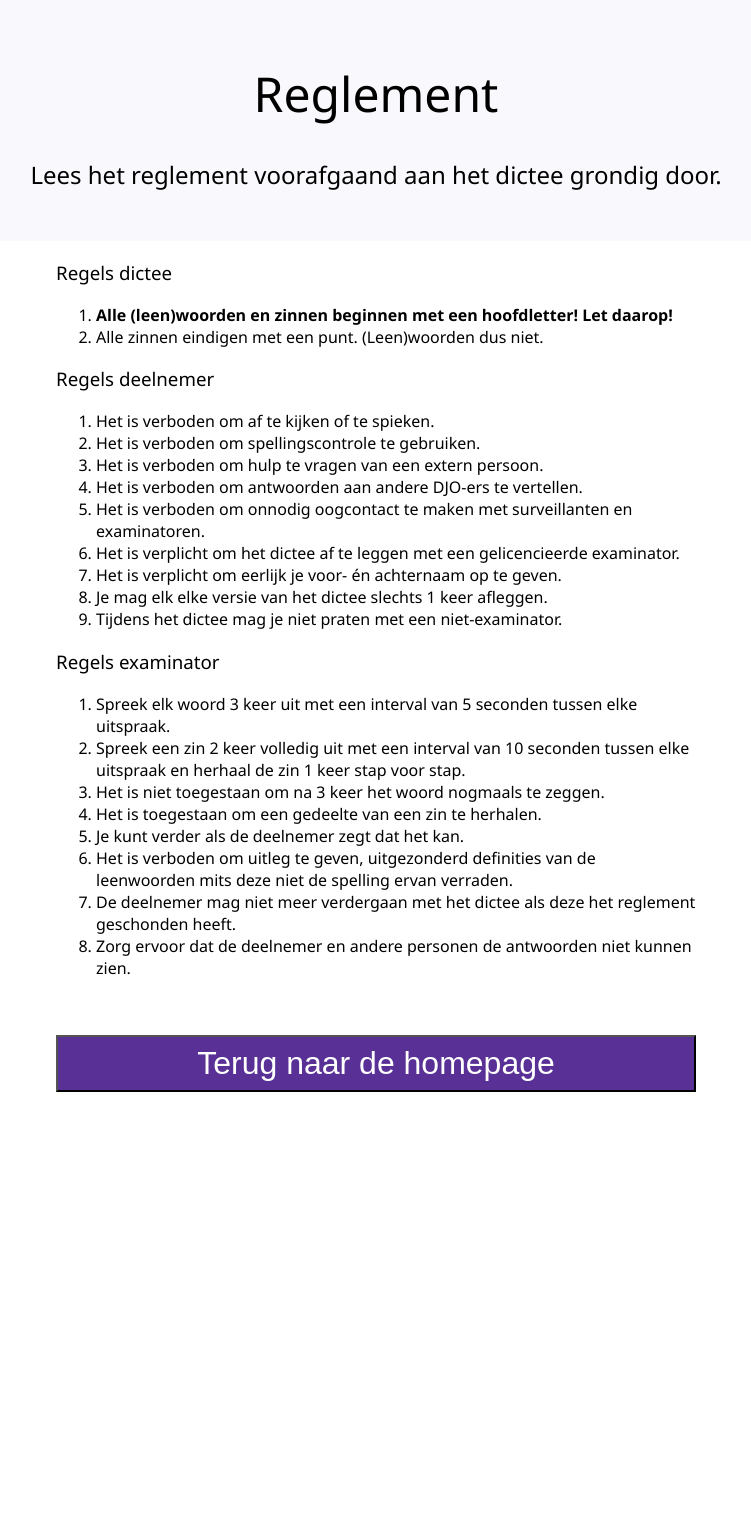
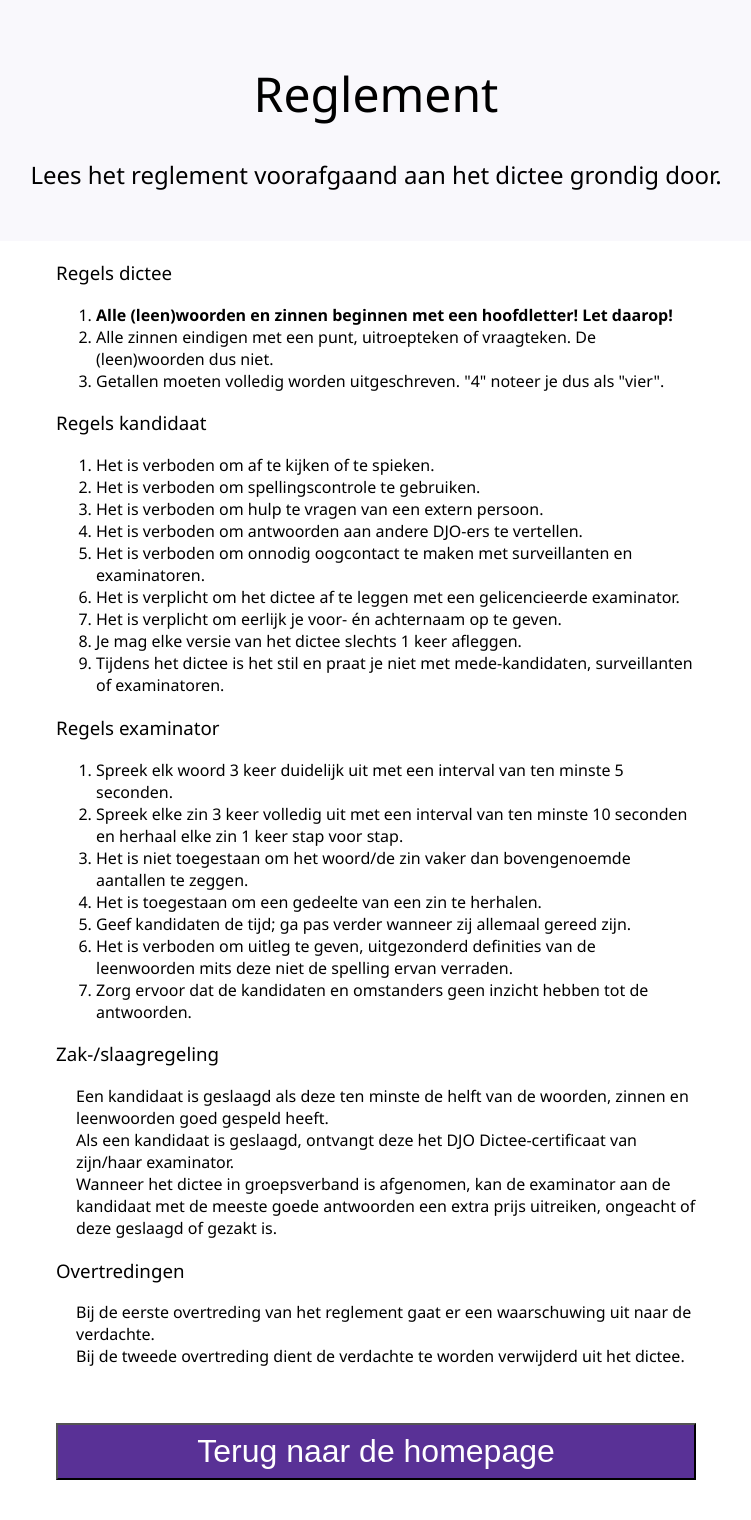
Before and after one commit to djoamersfoort/dictee, a PHP site: page /reglement/ in a window 1280 px wide. Shown: the part 101-1621 px from the top of the page, without its empty margins (264-1015 px from the left). Before the commit the page ends 1193 px from the top, so only its background shows below. Run offline with PHP 8.4, Linux system fonts and the light colour scheme.

Commit message:
Chore: update reglement after last dictee session

```diff
--- a/dictee.css
+++ b/dictee.css
@@ -69,6 +69,9 @@ table {
 #dictee {
     width: 50%;
     margin: auto;
+}
+#dictee p {
+    margin-left: 20px;
 }
 #dictee h3 {
     font-weight: normal;
--- a/reglement/index.html
+++ b/reglement/index.html
@@ -19,9 +19,10 @@
 <h3>Regels dictee</h3>
 <ol>
 <li><b>Alle (leen)woorden en zinnen beginnen met een hoofdletter! Let daarop!</b></li>
-<li>Alle zinnen eindigen met een punt. (Leen)woorden dus niet.</li>
+<li>Alle zinnen eindigen met een punt, uitroepteken of vraagteken. De (leen)woorden dus niet.</li>
+<li>Getallen moeten volledig worden uitgeschreven. "4" noteer je dus als "vier".</li>
 </ol>
-<h3>Regels deelnemer</h3>
+<h3>Regels kandidaat</h3>
 <ol>
 <li>Het is verboden om af te kijken of te spieken.</li>
 <li>Het is verboden om spellingscontrole te gebruiken.</li>
@@ -30,20 +31,27 @@
 <li>Het is verboden om onnodig oogcontact te maken met surveillanten en examinatoren.</li>
 <li>Het is verplicht om het dictee af te leggen met een gelicencieerde examinator.</li>
 <li>Het is verplicht om eerlijk je voor- én achternaam op te geven.</li>
-<li>Je mag elk elke versie van het dictee slechts 1 keer afleggen.</li>
-<li>Tijdens het dictee mag je niet praten met een niet-examinator.</li>
+<li>Je mag elke versie van het dictee slechts 1 keer afleggen.</li>
+<li>Tijdens het dictee is het stil en praat je niet met mede-kandidaten, surveillanten of examinatoren.</li>
 </ol>
 <h3>Regels examinator</h3>
 <ol>
-<li>Spreek elk woord 3 keer uit met een interval van 5 seconden tussen elke uitspraak.</li>
-<li>Spreek een zin 2 keer volledig uit met een interval van 10 seconden tussen elke uitspraak en herhaal de zin 1 keer stap voor stap.</li>
-<li>Het is niet toegestaan om na 3 keer het woord nogmaals te zeggen.</li>
+<li>Spreek elk woord 3 keer duidelijk uit met een interval van ten minste 5 seconden.</li>
+<li>Spreek elke zin 3 keer volledig uit met een interval van ten minste 10 seconden en herhaal elke zin 1 keer stap voor stap.</li>
+<li>Het is niet toegestaan om het woord/de zin vaker dan bovengenoemde aantallen te zeggen.</li>
 <li>Het is toegestaan om een gedeelte van een zin te herhalen.</li>
-<li>Je kunt verder als de deelnemer zegt dat het kan.</li>
+<li>Geef kandidaten de tijd; ga pas verder wanneer zij allemaal gereed zijn.</li>
 <li>Het is verboden om uitleg te geven, uitgezonderd definities van de leenwoorden mits deze niet de spelling ervan verraden.</li>
-<li>De deelnemer mag niet meer verdergaan met het dictee als deze het reglement geschonden heeft.</li>
-<li>Zorg ervoor dat de deelnemer en andere personen de antwoorden niet kunnen zien.</li>
+<li>Zorg ervoor dat de kandidaten en omstanders geen inzicht hebben tot de antwoorden.</li>
 </ol>
+<h3>Zak-/slaagregeling</h3>
+<p>Een kandidaat is geslaagd als deze ten minste de helft van de woorden, zinnen en leenwoorden goed gespeld heeft.
+<br>Als een kandidaat is geslaagd, ontvangt deze het DJO Dictee-certificaat van zijn/haar examinator.
+<br>Wanneer het dictee in groepsverband is afgenomen, kan de examinator aan de kandidaat met de meeste goede antwoorden
+een extra prijs uitreiken, ongeacht of deze geslaagd of gezakt is.</p>
+<h3>Overtredingen</h3>
+<p>Bij de eerste overtreding van het reglement gaat er een waarschuwing uit naar de verdachte.
+<br>Bij de tweede overtreding dient de verdachte te worden verwijderd uit het dictee.</p>
 <button onclick="location.href='../'">Terug naar de homepage</button>
 </div>
 </body>
```
